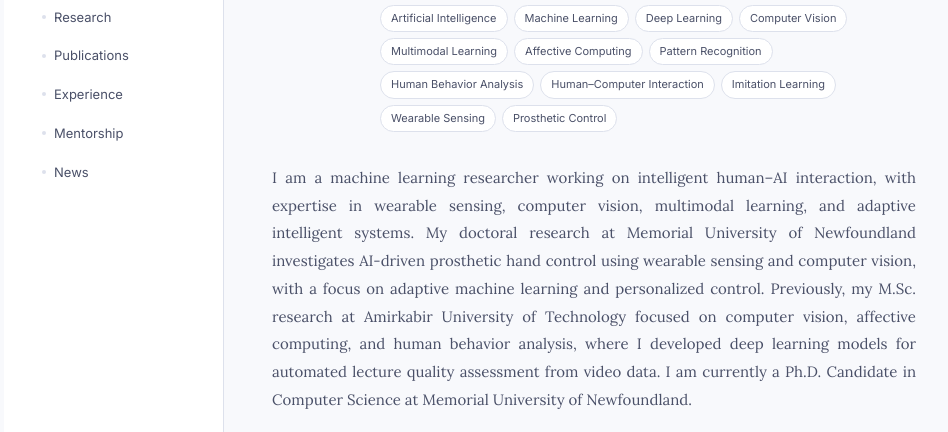
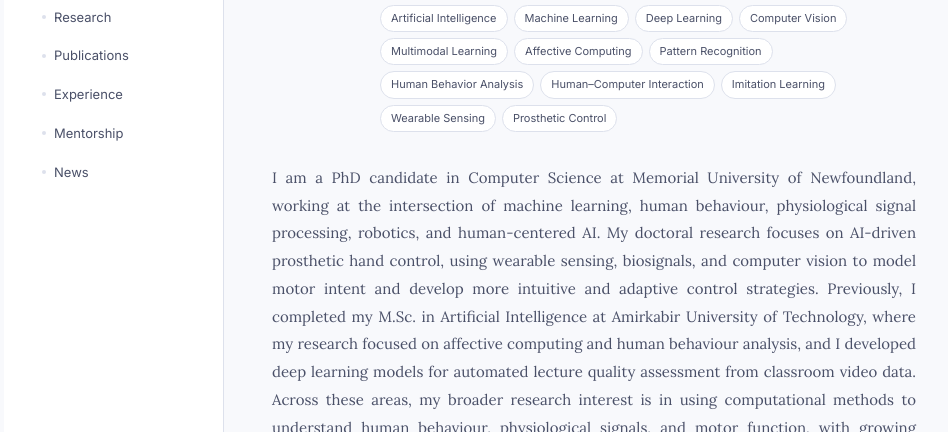
Before and after one commit to Elahe-Mrz/Elahe-mrz.github.io, a plain HTML site: page index.html in a window 1280 px wide. Shown: the part 154-586 px from the top of the page, without its empty margins (96-1044 px from the left). Drawn offline with Linux system fonts and the light colour scheme.

Commit message:
Update homepage bio

```diff
--- a/index.html
+++ b/index.html
@@ -181,7 +181,7 @@ main { padding: 3rem 3rem 6rem; max-width: 740px; }
         </div>
       </div>
     </div>
-    <p class="bio">I am a machine learning researcher working on intelligent human–AI interaction, with expertise in wearable sensing, computer vision, multimodal learning, and adaptive intelligent systems. My doctoral research at Memorial University of Newfoundland investigates AI-driven prosthetic hand control using wearable sensing and computer vision, with a focus on adaptive machine learning and personalized control. Previously, my M.Sc. research at Amirkabir University of Technology focused on computer vision, affective computing, and human behavior analysis, where I developed deep learning models for automated lecture quality assessment from video data. I am currently a Ph.D. Candidate in Computer Science at Memorial University of Newfoundland.</p>
+    <p class="bio">I am a PhD candidate in Computer Science at Memorial University of Newfoundland, working at the intersection of machine learning, human behaviour, physiological signal processing, robotics, and human-centered AI. My doctoral research focuses on AI-driven prosthetic hand control, using wearable sensing, biosignals, and computer vision to model motor intent and develop more intuitive and adaptive control strategies. Previously, I completed my M.Sc. in Artificial Intelligence at Amirkabir University of Technology, where my research focused on affective computing and human behaviour analysis, and I developed deep learning models for automated lecture quality assessment from classroom video data. Across these areas, my broader research interest is in using computational methods to understand human behaviour, physiological signals, and motor function, with growing interests in computational neuroscience and brain–behaviour relationships.</p>
     <div class="social-row">
       <a class="social-link" href="https://scholar.google.com/citations?user=biFc26cAAAAJ&hl=en" target="_blank"><svg width="14" height="14" viewBox="0 0 24 24" fill="none" stroke="currentColor" stroke-width="2" stroke-linecap="round" stroke-linejoin="round"><path d="M4 19.5A2.5 2.5 0 0 1 6.5 17H20"/><path d="M6.5 2H20v20H6.5A2.5 2.5 0 0 1 4 19.5v-15A2.5 2.5 0 0 1 6.5 2z"/></svg> Google Scholar</a>
       <a class="social-link" href="https://github.com/Elahe-Mrz" target="_blank"><svg width="14" height="14" viewBox="0 0 24 24" fill="none" stroke="currentColor" stroke-width="2" stroke-linecap="round" stroke-linejoin="round"><path d="M9 19c-5 1.5-5-2.5-7-3m14 6v-3.87a3.37 3.37 0 0 0-.94-2.61c3.14-.35 6.44-1.54 6.44-7A5.44 5.44 0 0 0 20 4.77 5.07 5.07 0 0 0 19.91 1S18.73.65 16 2.48a13.38 13.38 0 0 0-7 0C6.27.65 5.09 1 5.09 1A5.07 5.07 0 0 0 5 4.77a5.44 5.44 0 0 0-1.5 3.78c0 5.42 3.3 6.61 6.44 7A3.37 3.37 0 0 0 9 18.13V22"/></svg> GitHub</a>
```
